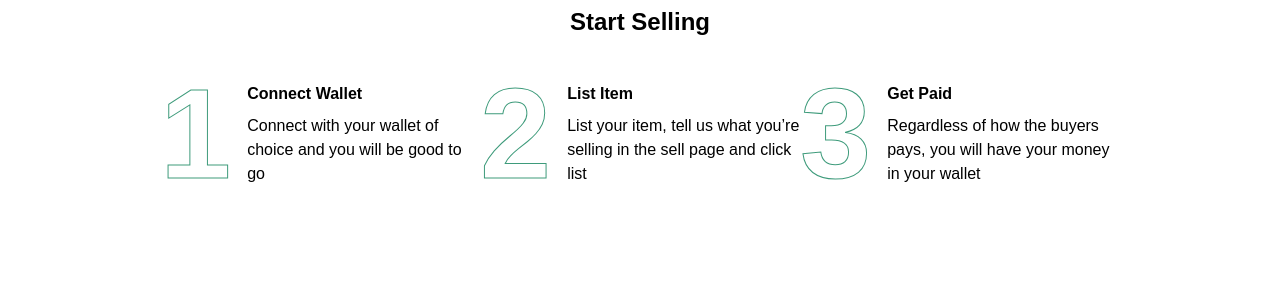
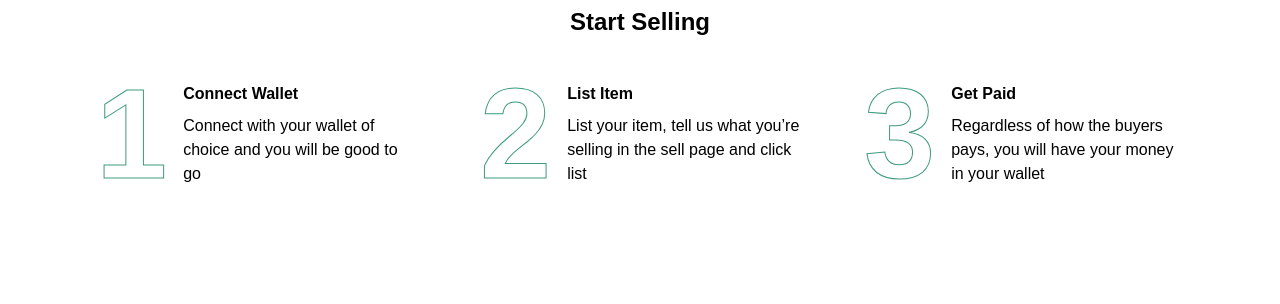
Before and after one commit to hassanuahmad/crypto-marketplace, a React (Create React App) app in the folder client/: page / in a window 1280 px wide. Shown: the part 938-1242 px from the top of the page. Built offline with nearby package versions, Linux system fonts and the light colour scheme; no server answers.

Commit message:
fixed the padding on the start selling section

```diff
--- a/client/src/components/Home Page/StartSellingSection.js
+++ b/client/src/components/Home Page/StartSellingSection.js
@@ -14,13 +14,6 @@ const StartSellingSection = () => {
 		},
 	];
 
-	const sellingInfoPadding = (index) => {
-		if (index === sellingInfo.length - 1) {
-			return 0;
-		}
-		return 14;
-	};
-
 	return (
 		<div className="pb-16">
 			<h3 className="title3-text text-center pb-8">Start Selling</h3>
@@ -28,9 +21,7 @@ const StartSellingSection = () => {
 				{sellingInfo.map((info, index) => (
 					<div
 						key={index}
-						className={`flex items-center pb-14 max-w-xs lg:pr-${sellingInfoPadding(
-							index
-						)}`}
+						className={`flex items-center pb-14 max-w-sm lg:px-8`}
 					>
 						<p className="pr-4 text-9xl font-bold outline-text text-white">
 							{index + 1}
```
